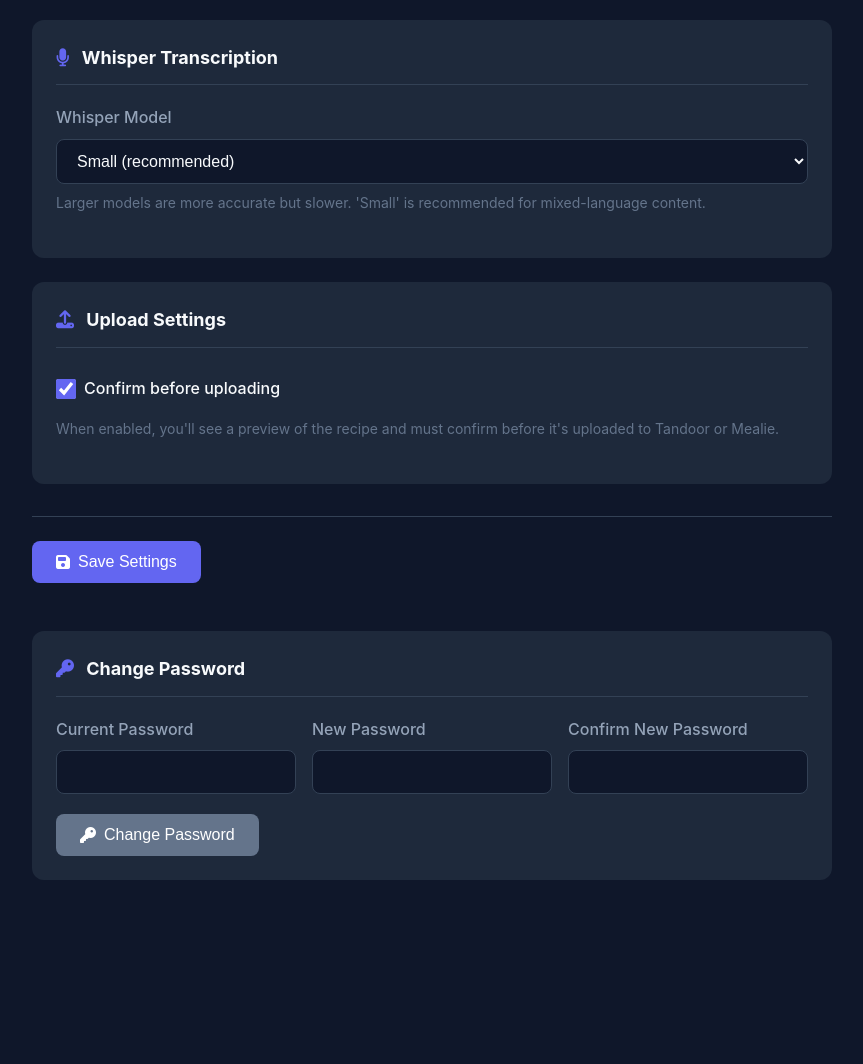
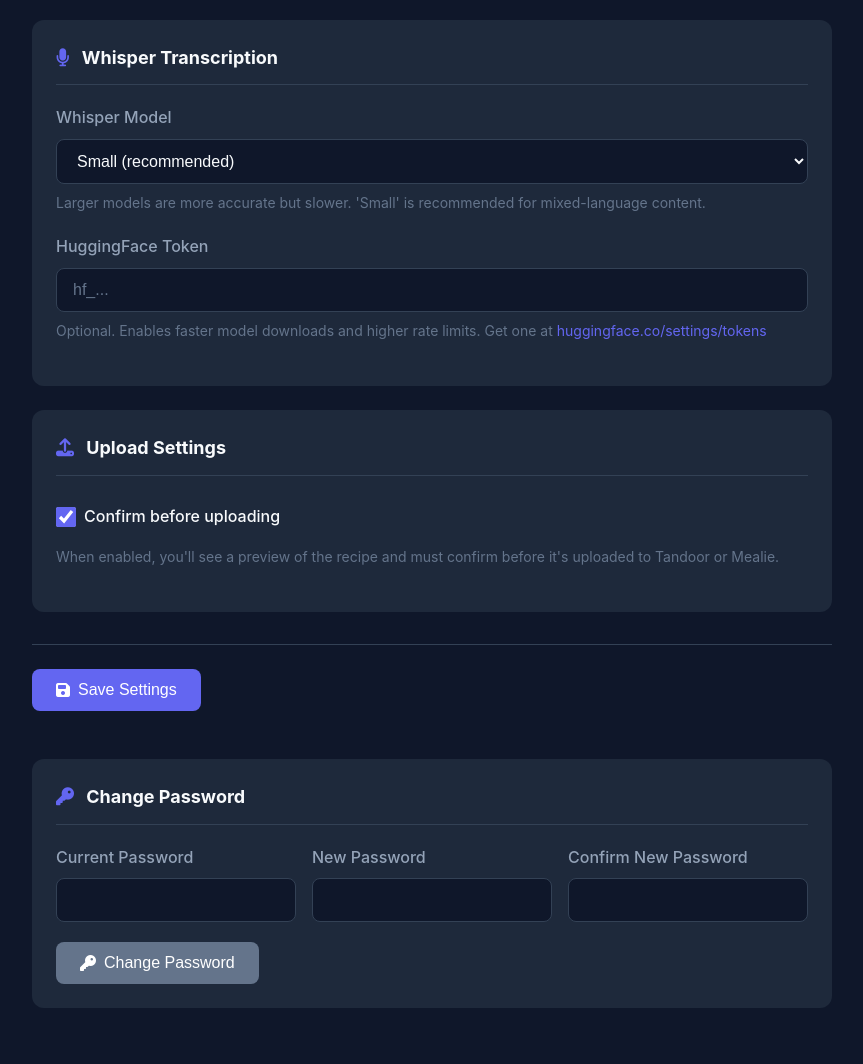
Before and after one commit to pickeld/social_recipes, a Flask app: page /settings in a window 1280 px wide. Shown: the part 1252-2316 px from the top of the page, without its empty margins (238-1101 px from the left). Before the commit the page ends 2132 px from the top, so only its background shows below. Run offline with Flask 3, Linux system fonts and the light colour scheme; the visitor is signed in with stand-in values (Sample User, id 1); data comes from the database, SQL or seed files in the repository; some libraries are stand-ins or nearby versions.

Commit message:
feat: Add HuggingFace token configuration option and update model loading to use it

```diff
--- a/transcriber.py
+++ b/transcriber.py
@@ -43,6 +43,9 @@ class Transcriber:
 
     def _load_model(self):
         if self.model is None:
+            # Set HF_TOKEN for authenticated HuggingFace Hub requests
+            if config.HF_TOKEN:
+                os.environ["HF_TOKEN"] = config.HF_TOKEN
             self.model = WhisperModel(
                 self.model_size, device=self.device, compute_type=self.compute_type)
 
--- a/ui/templates/settings.html
+++ b/ui/templates/settings.html
@@ -125,6 +125,13 @@
                 </select>
                 <small class="form-hint">Larger models are more accurate but slower. 'Small' is recommended for mixed-language content.</small>
             </div>
+
+            <div class="form-group">
+                <label for="hf_token">HuggingFace Token</label>
+                <input type="password" id="hf_token" name="hf_token"
+                       value="{{ config.hf_token }}" placeholder="hf_...">
+                <small class="form-hint">Optional. Enables faster model downloads and higher rate limits. Get one at <a href="https://huggingface.co/settings/tokens" target="_blank">huggingface.co/settings/tokens</a></small>
+            </div>
         </div>
 
         <!-- Upload Settings -->
```
Also changed, not shown: config.py (+6 -1 lines).
